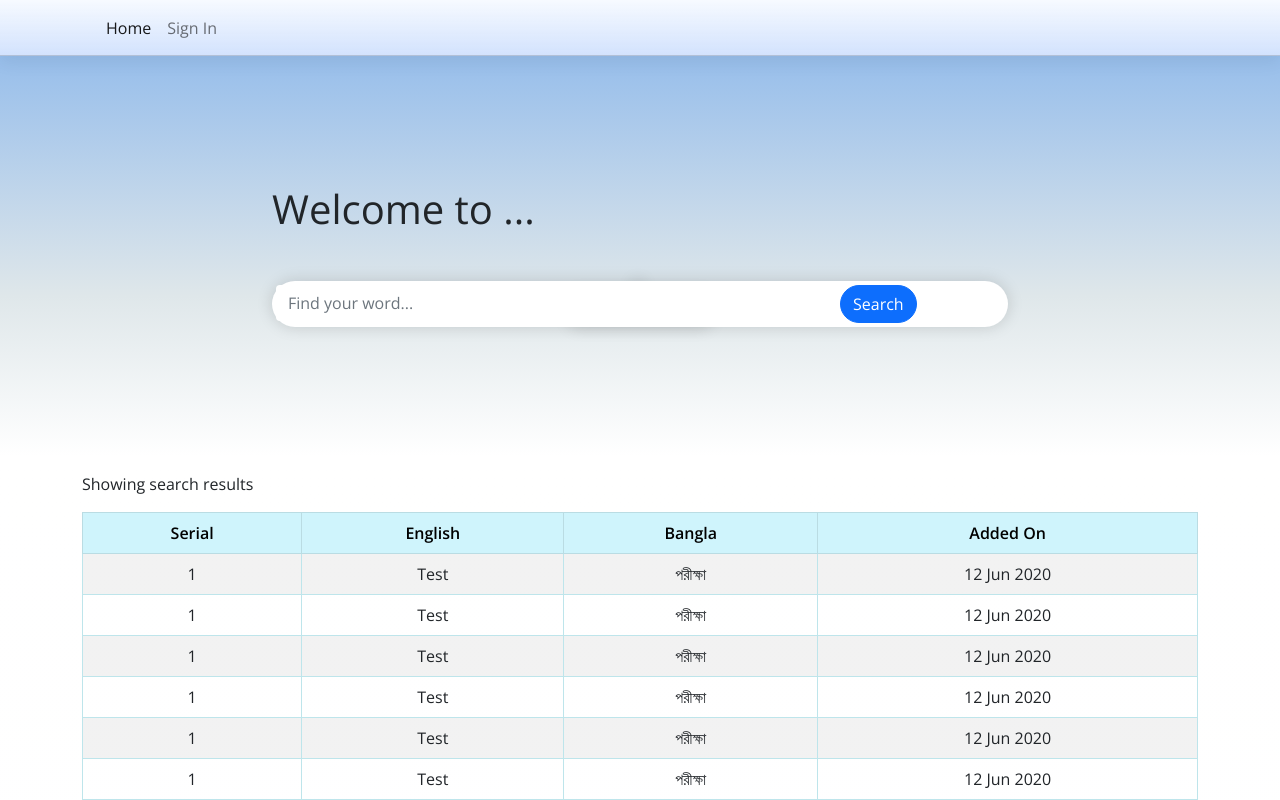
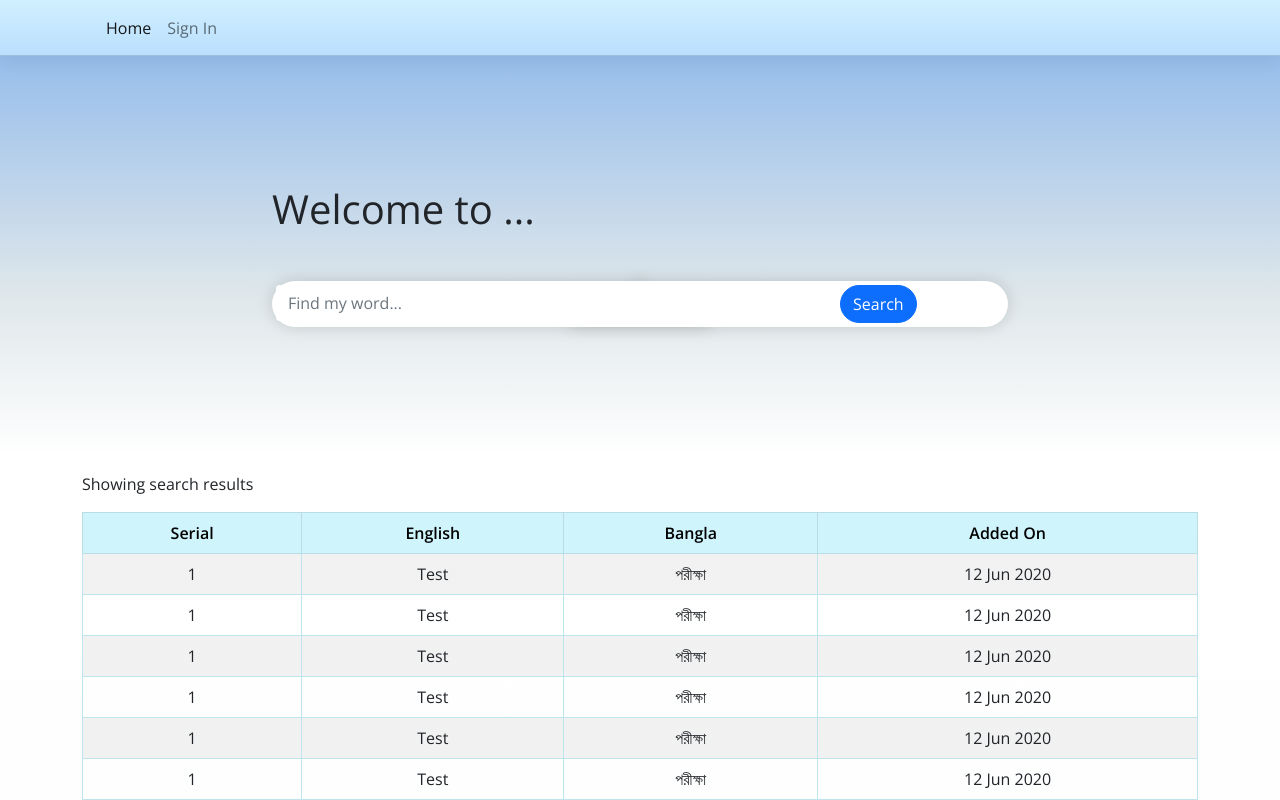
Before and after one commit to shibbirweb/word-camp, a Vue app: page / in a window 1280 px wide. Shown: the top 800 px of the page. Built offline with nearby package versions, Linux system fonts and the light colour scheme.

Commit message:
Update navbar color

```diff
--- a/src/components/frontend/global/NavbarComponent.vue
+++ b/src/components/frontend/global/NavbarComponent.vue
@@ -47,8 +47,8 @@ export default {
 
 <style lang="scss" scoped>
 nav {
-    background-color: #b2d2ff49;
-    background-image: linear-gradient(#ffffff9f 0%, #c1d6fc91 100%);
+    background-color: #4ac6ff6b;
+    background-image: linear-gradient(#ffffff63 0%, #c1d6fc80 100%);
     -webkit-backdrop-filter: blur(1rem);
     backdrop-filter: blur(1rem);
     box-shadow: 0 0.5rem 1rem rgba(0, 0, 0, 0.05),
--- a/src/components/frontend/home/footer/FooterComponent.vue
+++ b/src/components/frontend/home/footer/FooterComponent.vue
@@ -1,14 +1,19 @@
 <template>
-    <div class="row">
-        <div class="col-12">
-            <p class="text-center">&copy; Author Name - Year</p>
+    <div class="row align-items-center">
+        <div class="col-12 py-3">
+            <p class="m-0 text-center">&copy; {{ footerText }}</p>
         </div>
     </div>
 </template>
 
 <script>
 export default {
-    name: "FooterComponent"
+    name: "FooterComponent",
+    computed: {
+        footerText() {
+            return this.$env.VUE_APP_AUTHOR_NAME + " - 2020";
+        }
+    }
 };
 </script>
 
--- a/src/components/frontend/home/header/HeroSearchComponent.vue
+++ b/src/components/frontend/home/header/HeroSearchComponent.vue
@@ -12,7 +12,7 @@
                                 type="text"
                                 class="form-control border-0 shadow-0"
                                 name="search"
-                                placeholder="Find your word..."
+                                placeholder="Find my word..."
                                 autocomplete="off"
                                 autofocus
                             />
--- a/src/components/frontend/home/sections/word/table/WordTableComponent.vue
+++ b/src/components/frontend/home/sections/word/table/WordTableComponent.vue
@@ -11,7 +11,7 @@
                     </tr>
                 </thead>
                 <tbody class="text-center">
-                    <tr v-for="n in 550" :key="n">
+                    <tr v-for="n in 100" :key="n">
                         <td>1</td>
                         <td>Test</td>
                         <td>পরীক্ষা</td>
--- a/src/views/Home.vue
+++ b/src/views/Home.vue
@@ -41,8 +41,8 @@
         <!-- Word Lists End -->
 
         <!-- Footer Start -->
-        <footer>
-            <div class="container my-3">
+        <footer class="footer-area">
+            <div class="container mp-3">
                 <!-- Footer Component -->
                 <footer-component />
             </div>
@@ -178,4 +178,9 @@ export default {
         }
     }
 }
+
+.footer-area {
+    background-color: #dfebf9;
+    background-image: linear-gradient(#edf2f8 0%, #c1deff 100%);
+}
 </style>
```
